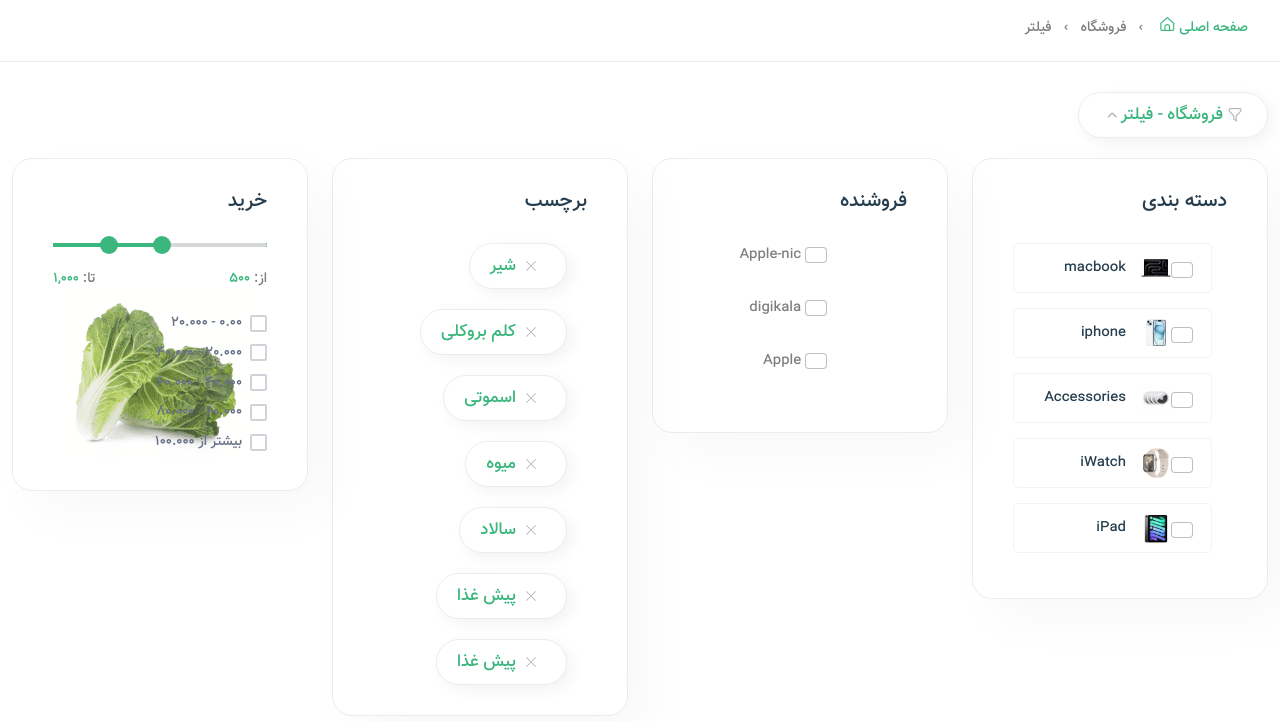
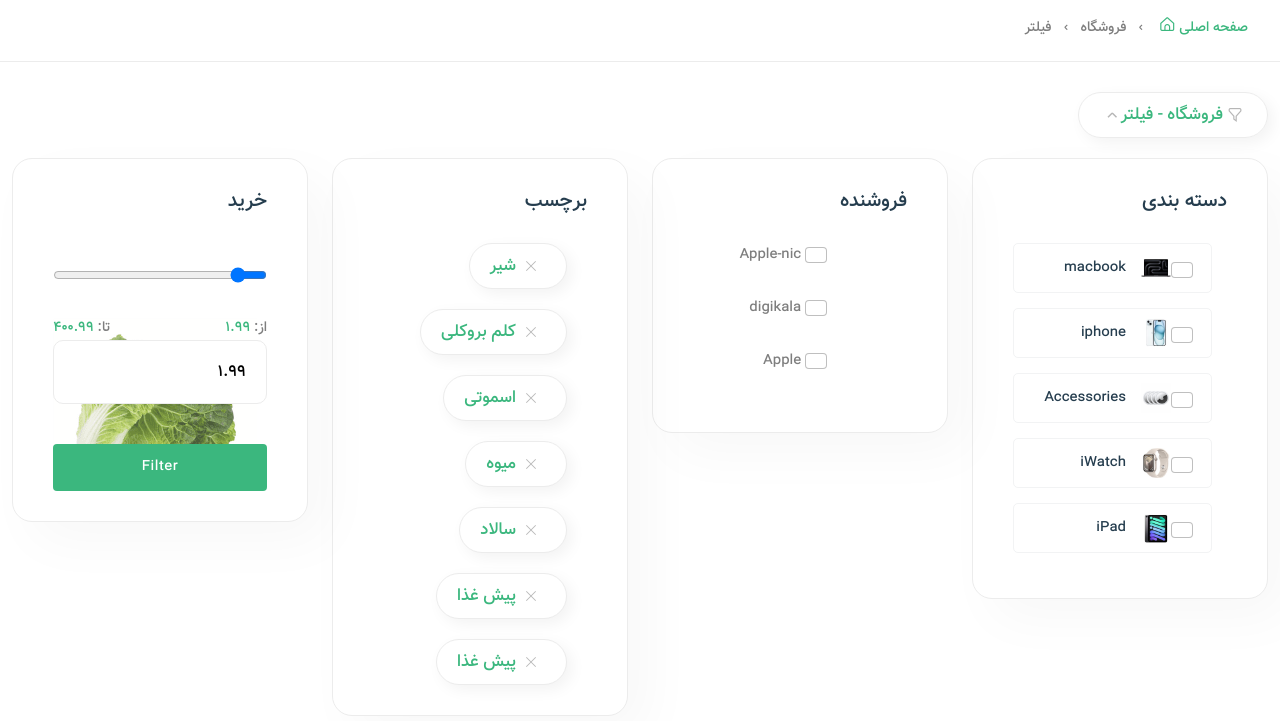
Before and after one commit to shayanpzp/E_commerce_Website, a Django app: page /products/ in a window 1280 px wide. Shown: the part 320-1041 px from the top of the page. Run offline with Django 5.2, Linux system fonts and the light colour scheme; a user stored in the database is signed in; data comes from the database, SQL or seed files in the repository; parts of the project's set-up code (start-up, migrations or seed data) failed here and were passed over; some libraries are stand-ins or nearby versions.

Commit message:
chore : set the Price Range Slider

```diff
--- a/backend/core/context_processor.py
+++ b/backend/core/context_processor.py
@@ -1,8 +1,13 @@
 from core.models import Product, Category, Vendor, CartOrder, CartOrderItems, ProductImage, ProductReview, Wishlist, Address
+from django.db.models import Min,Max
+
+
 
 def default(request):
     categories = Category.objects.all()
     vendors = Vendor.objects.all()
+
+    min_max_price = Product.objects.aggregate(Min("price"), Max("price"))
 
     if request.user.is_authenticated:
         try:
@@ -14,4 +19,5 @@ def default(request):
         "categories" : categories,
         "address" : address,
         "vendors" : vendors,
+        "min_max_price" : min_max_price,
     }
--- a/backend/static/assets/js/function.js
+++ b/backend/static/assets/js/function.js
@@ -98,4 +98,34 @@ $(document).ready(function (){
             }
         })
     })
+    $("#max_price").on("blur", function(){
+        let min_price = $(this).attr("min")
+        let max_price = $(this).attr("max")
+        let current_price = $(this).val()
+
+        console.log("Current Price is:" , current_price);
+        console.log("Max Price is:" , max_price);
+        console.log("min Price is:" , min_price);
+
+
+        if(current_price < parseInt(min_price) || current_price > parseInt(max_price)){
+            console.log("Price Error");
+            min_price = Math.round(min_price * 100) / 100
+            max_price = Math.round(max_price * 100) / 100
+
+
+            console.log("##################################")
+            console.log("min price is : ", min_price);
+            console.log("Max price is : ", max_price);
+
+
+            alert("قیمت باید بین: " + min_price + "  و  " + max_price)
+            $(this).val(min_price)
+            $('#range').val(min_price)
+            $(this).focus()
+
+
+            return false
+        }
+    })
 })
--- a/backend/templates/core/product_list.html
+++ b/backend/templates/core/product_list.html
@@ -93,28 +93,18 @@
                                         <div class="sidebar-widget price_range range">
                                             <div class="price-filter mb-20">
                                                 <div class="price-filter-inner">
-                                                    <div id="slider-range" class="mb-20"></div>
+                                                    {% comment %} <div id="slider-range" class="mb-20"></div> {% endcomment %}
+                                                    <input type="range" name="range" value="{{ min_max_price.price__min|floatformat:2 }}" class="slider-range" id="range" min="{{min_max_price.price__min}}" max="{{min_max_price.price__max}}" oninput="max_price.value=this.value">
                                                     <div class="d-flex justify-content-between">
-                                                        <div class="caption">از: <strong id="slider-range-value1" class="text-brand"></strong></div>
-                                                        <div class="caption">تا: <strong id="slider-range-value2" class="text-brand"></strong></div>
+                                                        <div class="caption">از: <strong id="slider-range-value1" class="text-brand">{{min_max_price.price__min|floatformat:2}}</strong></div>
+                                                        <div class="caption">تا: <strong id="slider-range-value2" class="text-brand">{{min_max_price.price__max|floatformat:2}}</strong></div>
                                                     </div>
+                                                    <input type="number" name="" value="{{ min_max_price.price__min|floatformat:2 }}" id="max_price" min="{{min_max_price.price__min}}" max="{{min_max_price.price__max}}" placeholder="قیمت فعلی" onkeyup="range.value=this.value">
                                                 </div>
                                             </div>
                                             <div class="custome-checkbox">
-                                                <input class="form-check-input" type="checkbox" name="checkbox" id="exampleCheckbox211" value="">
-                                                <label class="form-check-label" for="exampleCheckbox211"><span>0.00 - 20.000 </span></label>
-                                                <br>
-                                                <input class="form-check-input" type="checkbox" name="checkbox" id="exampleCheckbox22" value="">
-                                                <label class="form-check-label" for="exampleCheckbox22"><span>20.000 - 40.000 </span></label>
-                                                <br>
-                                                <input class="form-check-input" type="checkbox" name="checkbox" id="exampleCheckbox23" value="">
-                                                <label class="form-check-label" for="exampleCheckbox23"><span>40.000 - 60.000 </span></label>
-                                                <br>
-                                                <input class="form-check-input" type="checkbox" name="checkbox" id="exampleCheckbox24" value="">
-                                                <label class="form-check-label" for="exampleCheckbox24"><span>60.000 - 80.000 </span></label>
-                                                <br>
-                                                <input class="form-check-input" type="checkbox" name="checkbox" id="exampleCheckbox25" value="">
-                                                <label class="form-check-label" for="exampleCheckbox25"><span>بیشتر از 100.000</span></label>
+                                               <botton class="btn mt-20 w-100">Filter</botton>
+                                               {% comment %} <h3>{{min_max_price}}</h3> {% endcomment %}
                                             </div>
                                         </div>
                                     </div>
```
